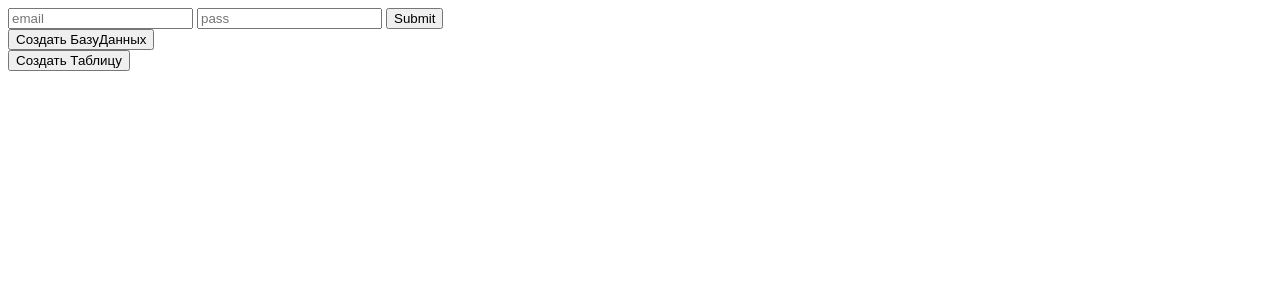
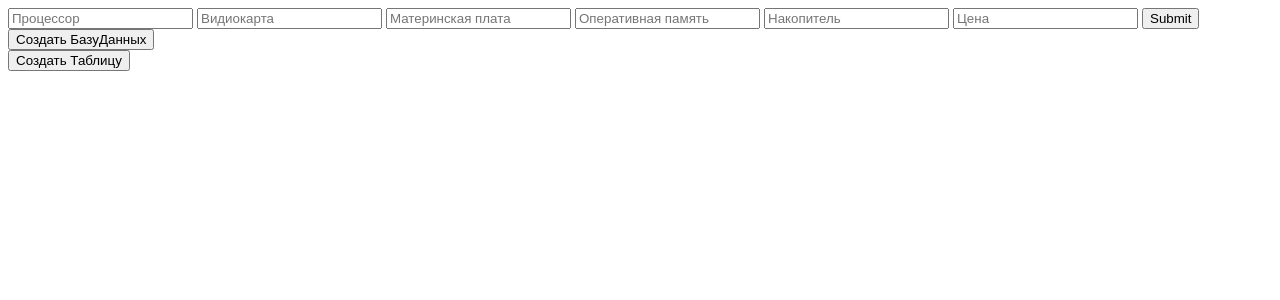
Before and after one commit to MoTyaZ1/MoTyaZ1.github.io, a PHP site: page /php/index.html in a window 1280 px wide. Shown: the top 300 px of the page. Run offline with PHP 8.4, Linux system fonts and the light colour scheme.

Commit message:
Add files via upload

```diff
--- a/php/index.html
+++ b/php/index.html
@@ -7,8 +7,12 @@
 </head>
 <body>
     <form action="db.php" method="get">
-        <input type="email" placeholder='email' name='email'>
-        <input type="text" placeholder='pass' name='pass'>
+        <input type="text" placeholder='Процессор' name='CPU'>
+        <input type="text" placeholder='Видиокарта' name='GPU'>
+        <input type="text" placeholder='Материнская плата' name='MotherBoard'>
+        <input type="text" placeholder='Оперативная память' name='RAM'>
+        <input type="text" placeholder='Накопитель' name='Storage'>
+        <input type="text" placeholder='Цена' name='Price'>
         <input type="submit">
     </form>
     <form action="createdb.php">
```
Also changed, not shown: php/createtable.php (+7 -3 lines), php/db.php (+8 -4 lines).
